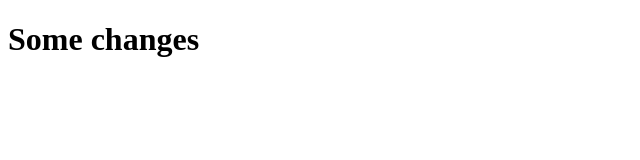
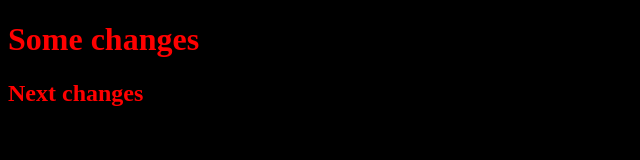
Before and after one commit to Roki96/GitLess, a plain HTML site: page index.html in a window 1280 px wide. Shown: the whole page, without its empty margins (0-640 px from the left). Drawn offline with Linux system fonts and the light colour scheme.

Commit message:
second commit

```diff
--- a/css/style.css
+++ b/css/style.css
@@ -0,0 +1,4 @@
+body{
+	color: red;
+	background: black;
+}
--- a/index.html
+++ b/index.html
@@ -3,8 +3,10 @@
 <head>
 	<meta charset="UTF-8">
 	<title>Document</title>
+	<link rel="stylesheet" href="css/style.css">
 </head>
 <body>
 	<h1>Some changes</h1>
+	<h2>Next changes</h2>
 </body>
 </html>
```
